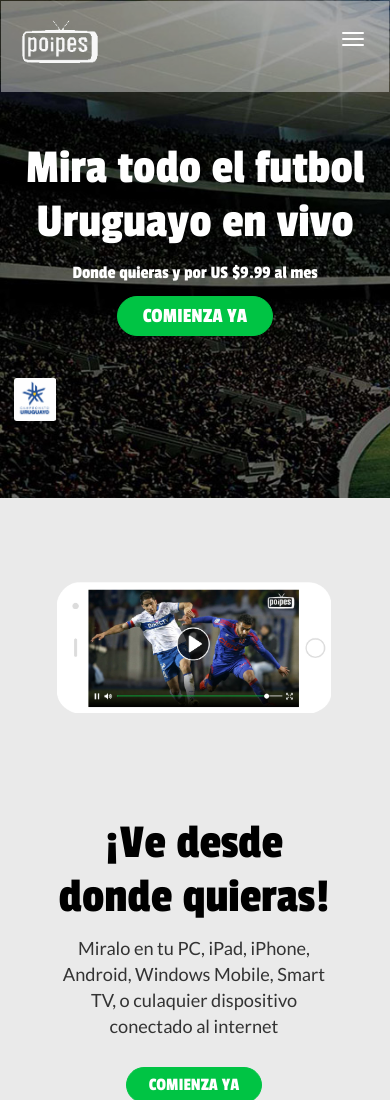
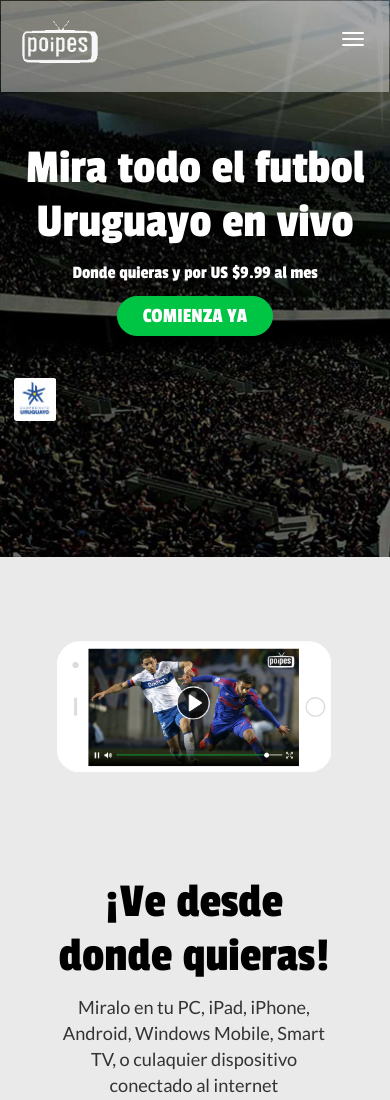
Before and after one commit to VaneVC88/Ejercicio-Mediastream, a plain HTML site: page index.html in a window 390 px wide. Shown: the top 1100 px of the page. Drawn offline with nearby package versions, Linux system fonts and the light colour scheme.

Commit message:
ultimos rreglos

```diff
--- a/css/main.css
+++ b/css/main.css
@@ -388,6 +388,10 @@ footer p a:hover {
   footer p {  margin-top: .5em; }
 }
 
+@media screen and (max-width: 414px) {
+  .fondo-1 {  min-height: 66vh; }
+}
+
 @media screen and (max-width: 375px) {
   .fondo-1 {  min-height: 62vh; }
 
```
